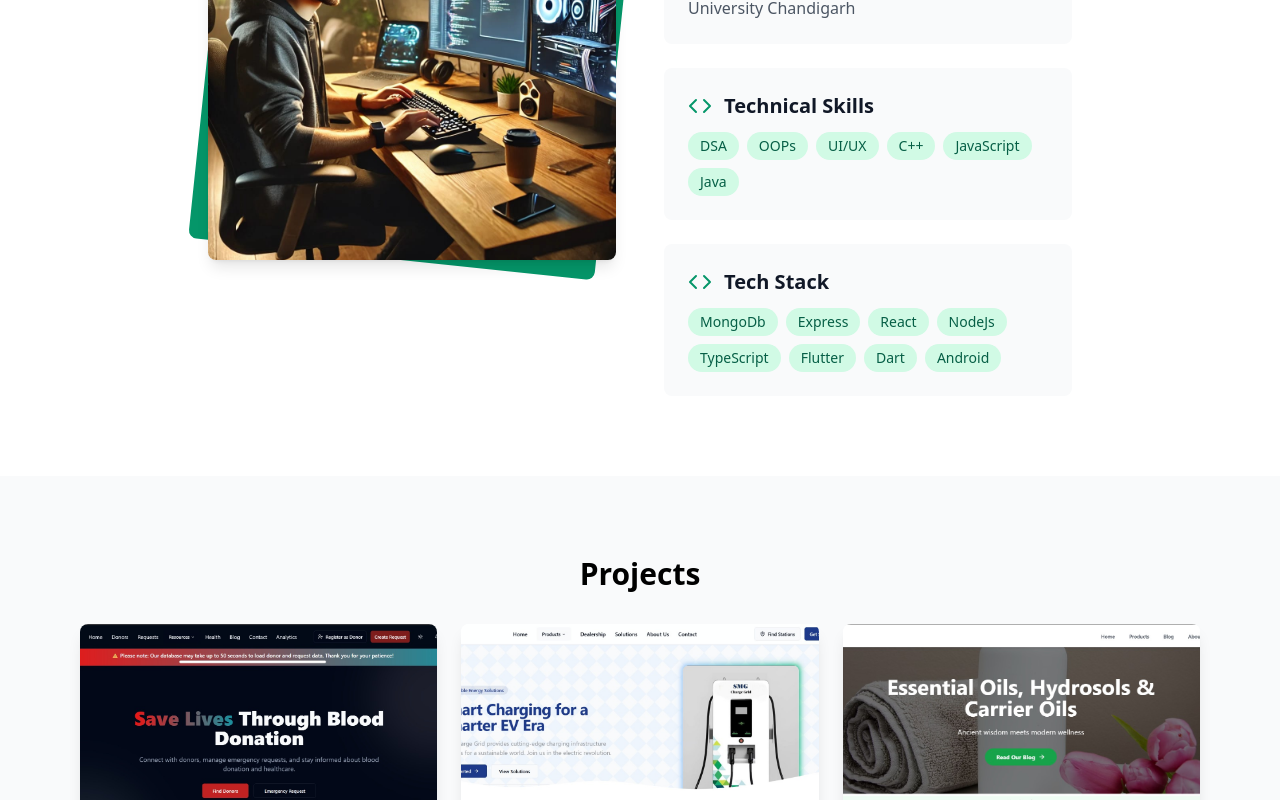
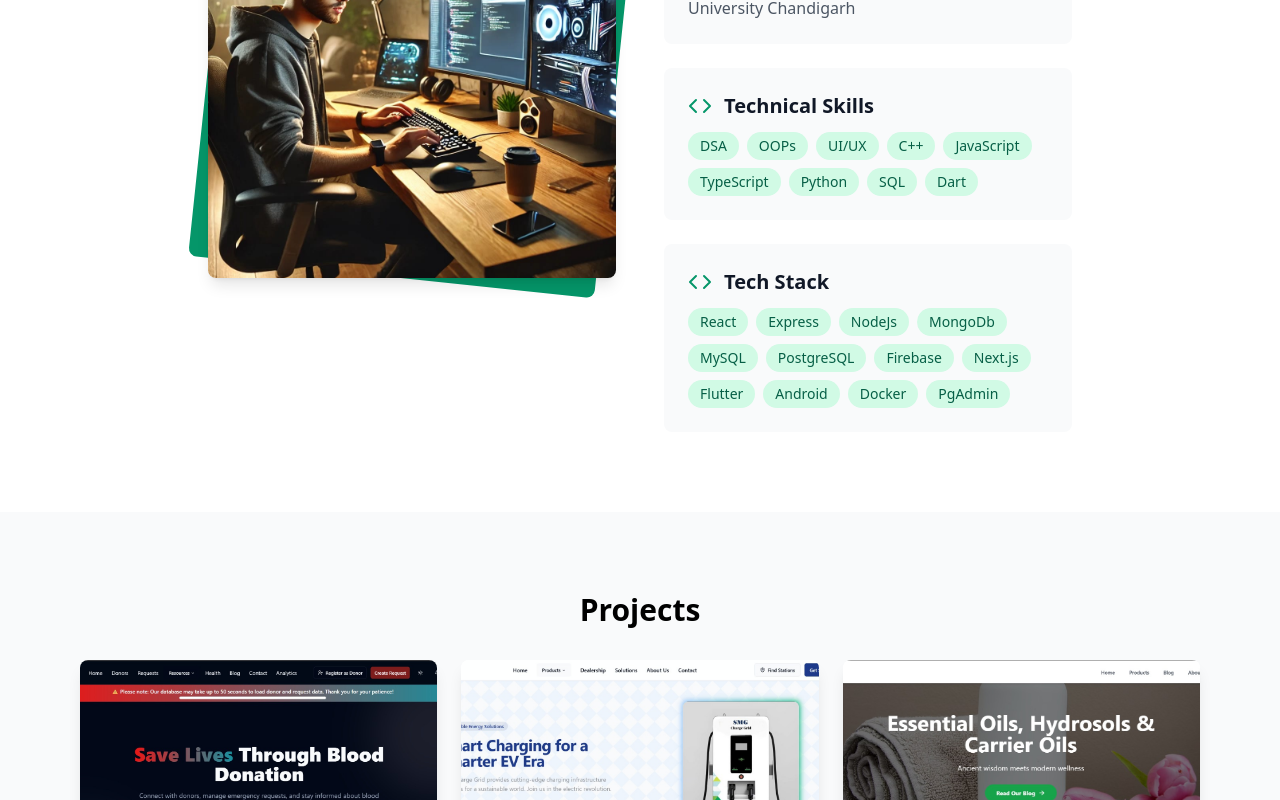
Before and after one commit to singhtrivendra/portfolio, a React (Vite) app: page / in a window 1280 px wide. Shown: the part 1240-2040 px from the top of the page. Built offline with nearby package versions, Linux system fonts and the light colour scheme.

Commit message:
added some skills

```diff
--- a/src/components/About.tsx
+++ b/src/components/About.tsx
@@ -52,7 +52,7 @@ export default function About() {
                 <h3 className="text-xl font-semibold text-gray-900 dark:text-white">Technical	Skills</h3>
               </div>
               <div className="flex flex-wrap gap-2">
-                {['DSA', 'OOPs', 'UI/UX', 'C++', 'JavaScript','Java'].map((tech, index) => (
+                {['DSA', 'OOPs', 'UI/UX', 'C++', 'JavaScript','TypeScript','Python','SQL', 'Dart'].map((tech, index) => (
                   <span
                     key={index}
                     className="bg-emerald-100 dark:bg-emerald-900 text-emerald-800 dark:text-emerald-100 px-3 py-1 rounded-full text-sm transition-colors duration-300 hover:bg-emerald-200 dark:hover:bg-emerald-800"
@@ -68,7 +68,7 @@ export default function About() {
                 <h3 className="text-xl font-semibold text-gray-900 dark:text-white">Tech Stack</h3>
               </div>
               <div className="flex flex-wrap gap-2">
-                {['MongoDb','Express','React','NodeJs' , 'TypeScript','Flutter', 'Dart', 'Android',].map((tech, index) => (
+                {['React','Express','NodeJs','MongoDb','MySQL','PostgreSQL','Firebase' ,' Next.js','Flutter','Android','Docker','PgAdmin'].map((tech, index) => (
                   <span
                     key={index}
                     className="bg-emerald-100 dark:bg-emerald-900 text-emerald-800 dark:text-emerald-100 px-3 py-1 rounded-full text-sm transition-colors duration-300 hover:bg-emerald-200 dark:hover:bg-emerald-800"
```
